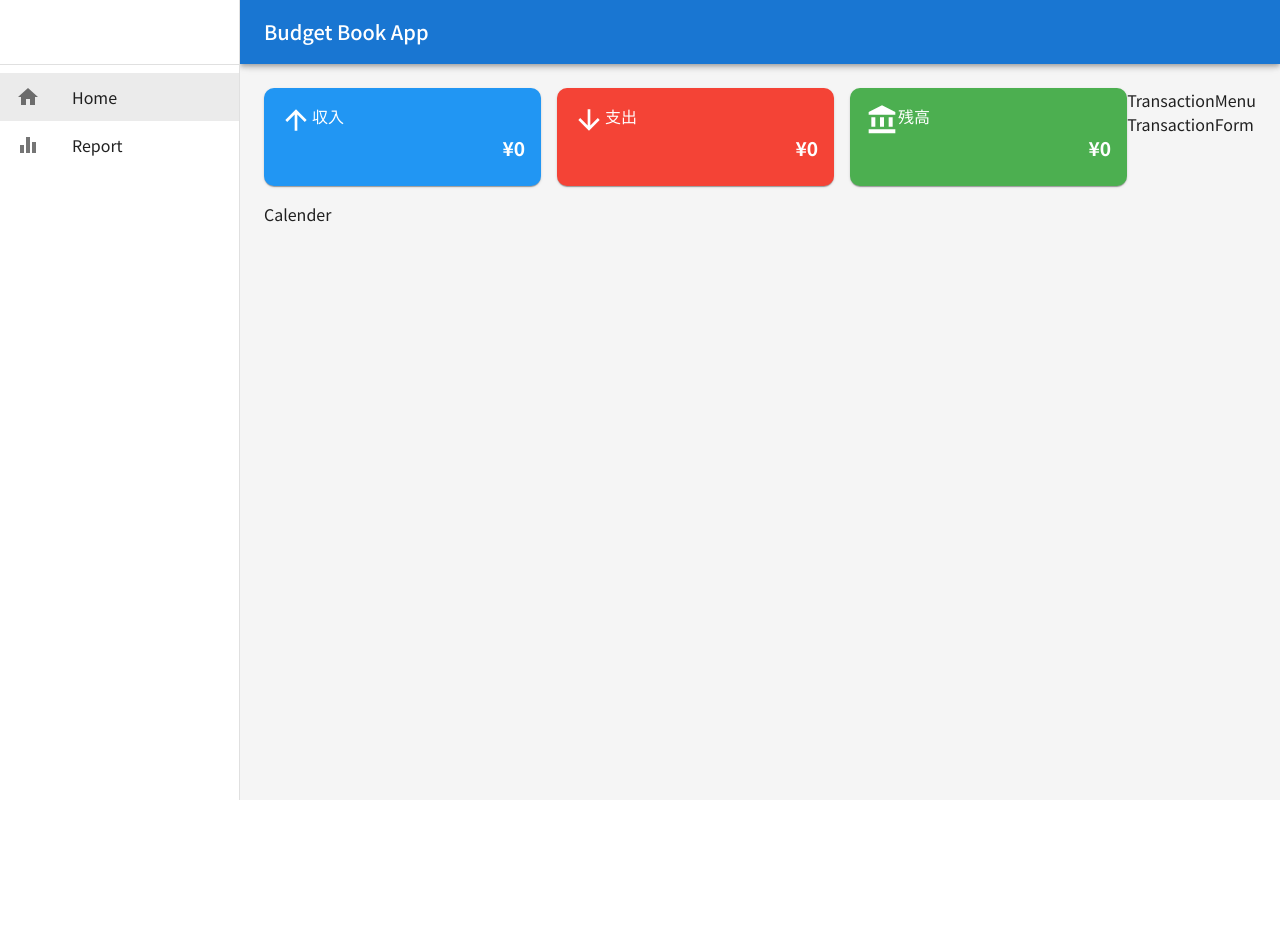
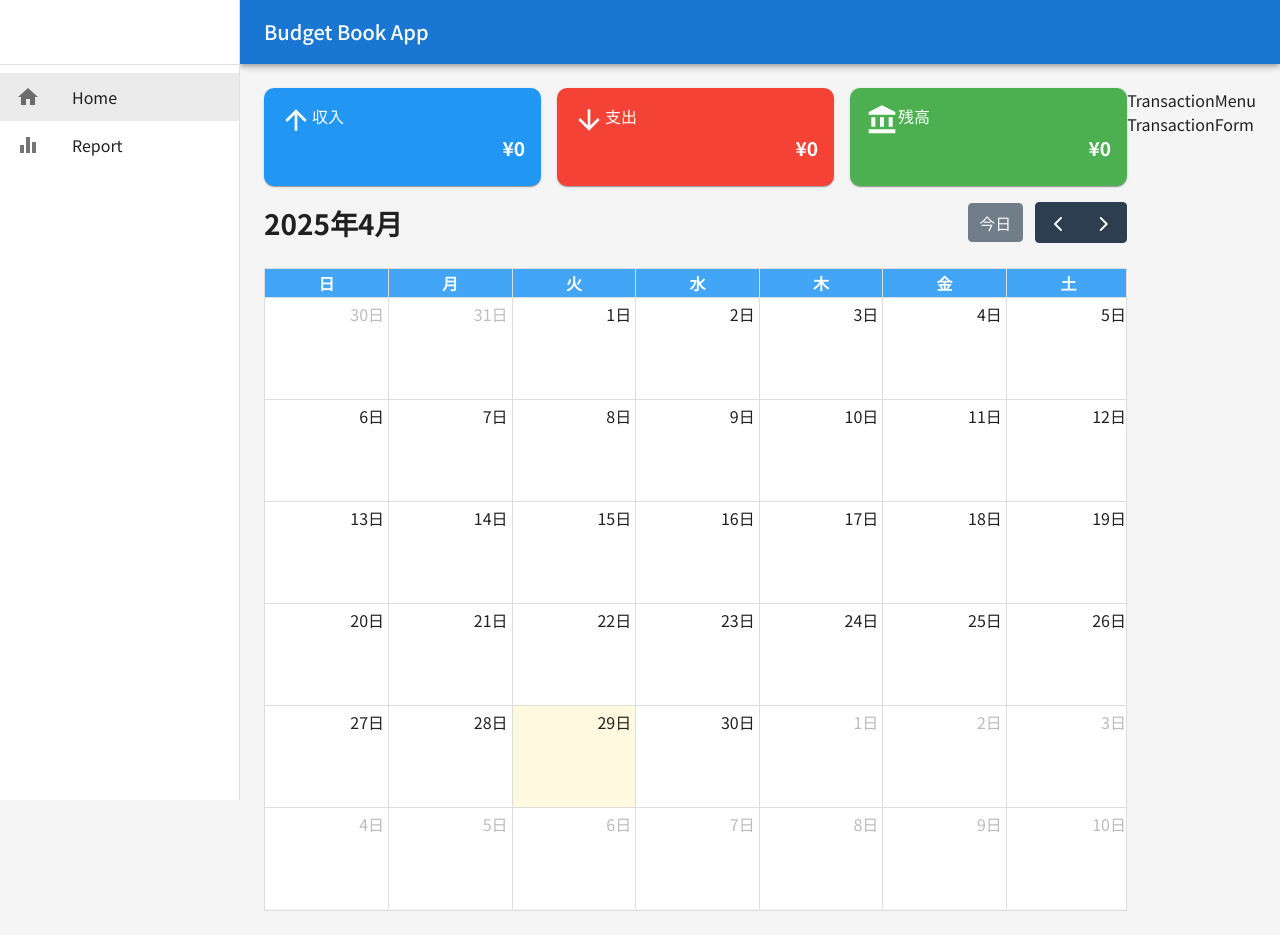
Before and after one commit to yuta-h418/budget-book-app, a React (Create React App) app: page / in a window 1280 px wide. Before the commit the page ends 800 px from the top, so only its background shows below. Built offline with nearby package versions, Linux system fonts and the light colour scheme; no server answers; the database is empty.

Commit message:
Home画面にカレンダーを表示

```diff
--- a/package.json
+++ b/package.json
@@ -5,6 +5,9 @@
   "dependencies": {
     "@emotion/react": "^11.14.0",
     "@emotion/styled": "^11.14.0",
+    "@fullcalendar/core": "^6.1.17",
+    "@fullcalendar/daygrid": "^6.1.17",
+    "@fullcalendar/react": "^6.1.17",
     "@mui/icons-material": "^5.17.1",
     "@mui/material": "^5.17.1",
     "@testing-library/dom": "^10.4.0",
--- a/src/components/Calender.tsx
+++ b/src/components/Calender.tsx
@@ -1,8 +1,41 @@
+import FullCalendar from '@fullcalendar/react'
 import React from 'react'
+import dayGridPlugin from '@fullcalendar/daygrid'
+import jaLocale from '@fullcalendar/core/locales/ja'
+import "../utils/calendar.css"
+import { EventContentArg } from '@fullcalendar/core'
 
 const Calender = () => {
+
+  const events = [
+    { title: 'Meeting', start: new Date() },
+    { title: 'money', start: "2025-05-21", income: 300, expense: 200, balance: 100},
+  ]
+
+  const renderEventContent = (eventInfo: EventContentArg) => {
+    return (
+      <div>
+        <div className='money' id="event-income">
+          {eventInfo.event.extendedProps.income}
+        </div>
+        <div className='money' id="event-expense">
+          {eventInfo.event.extendedProps.expense}
+        </div>
+        <div className='money' id="event-balance">
+          {eventInfo.event.extendedProps.balance}
+        </div>
+      </div>
+    )
+  }
+
   return (
-    <div>Calender</div>
+    <FullCalendar
+      locale={jaLocale}
+      plugins={[dayGridPlugin]}
+      initialView='dayGridMonth'
+      events={events}
+      eventContent={renderEventContent}
+    />
   )
 }
 
--- /dev/null
+++ b/src/utils/calendar.css
@@ -0,0 +1,42 @@
+/* aタグ */
+.fc-h-event {
+    background-color: transparent;
+    border: none;
+    text-align: right;
+    pointer-events: none;
+}
+
+/* カレンダーの背景色設定 */
+.fc-daygrid-body,
+.fc-day {
+    background-color: white;
+}
+
+.fc-col-header-cell {
+    background-color: #42a5f5;
+    color: white;
+}
+
+.fc .fc-daygrid-day-frame {
+    height: 100%;
+    min-height: 100px;
+}
+
+/* カスタムイベント */
+.money {
+    white-space: nowrap;
+    overflow: hidden;
+    text-overflow: ellipsis;
+}
+
+#event-income {
+    color: #2196f3;
+}
+
+#event-expense {
+    color: #f44336;
+}
+
+#event-balance {
+    color: #4caf50;
+}
```
Also changed, not shown: 1 other file (tests, documents, lock files or other folders).
